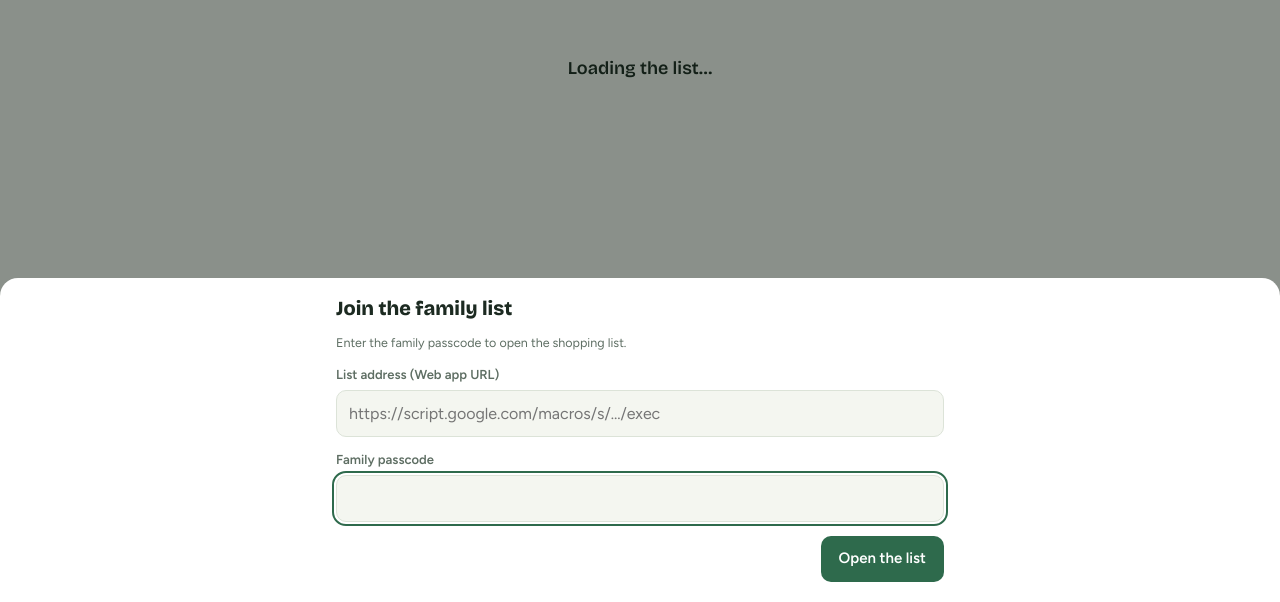
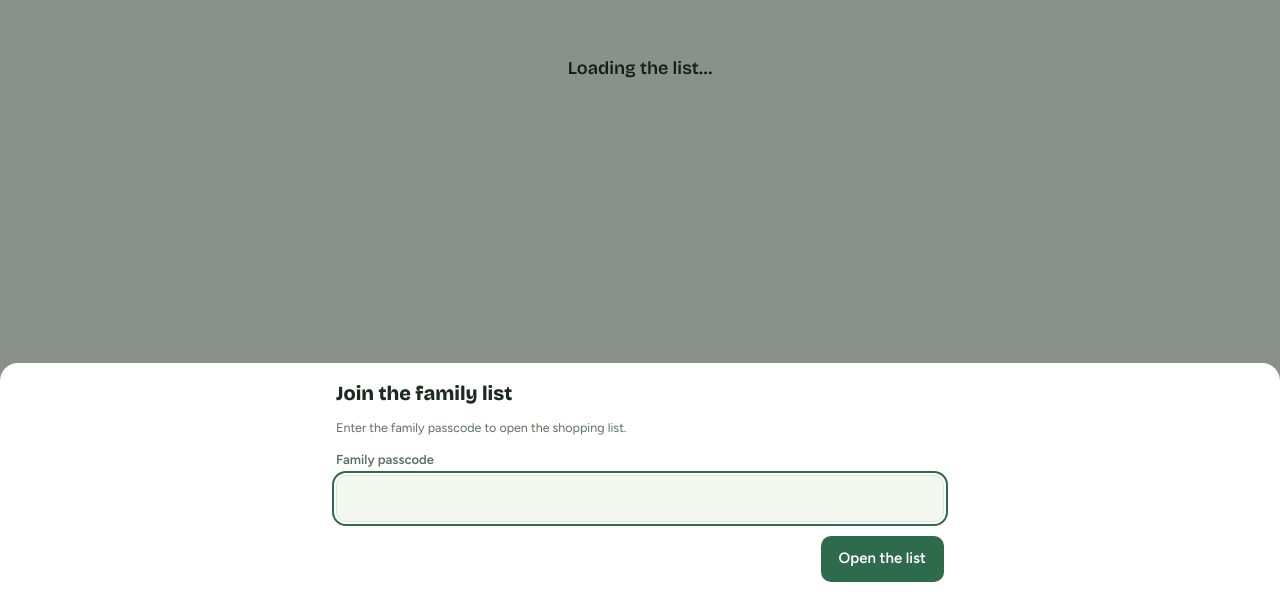
Before and after one commit to DaveMolin/Molin-Shopping-List, a plain HTML site: page index.html in a window 1280 px wide. Shown: the part 198-800 px from the top of the page. Drawn offline with nearby package versions, Linux system fonts and the light colour scheme.

Commit message:
Connect app to the family Google Sheet
Co-Authored-By: Claude Opus 5.5 <noreply@anthropic.com>
Claude-Session: https://claude.ai/code/session_01CQgNuuU19FSuMmaMpoRx3J

```diff
--- a/index.html
+++ b/index.html
@@ -294,7 +294,7 @@ const state = {
 
 /* ---------- storage: Google Sheet via Apps Script ---------- */
 // Paste your Apps Script Web app URL here so family members only need the passcode.
-const SHEET_API_URL = "";
+const SHEET_API_URL = "https://script.google.com/macros/s/AKfycbzQHL7pAng_TiIjBEzjOl13bPuL5Ni36zF4sd1S9wNimXo3WUB7-j21kWGtl6sbHlUw/exec";
 
 const conn = { url: SHEET_API_URL || ls.get("msl.api",""), key: ls.get("msl.key","") };
 let pending = 0, writeSeq = 0, pollTimer = null;
```
